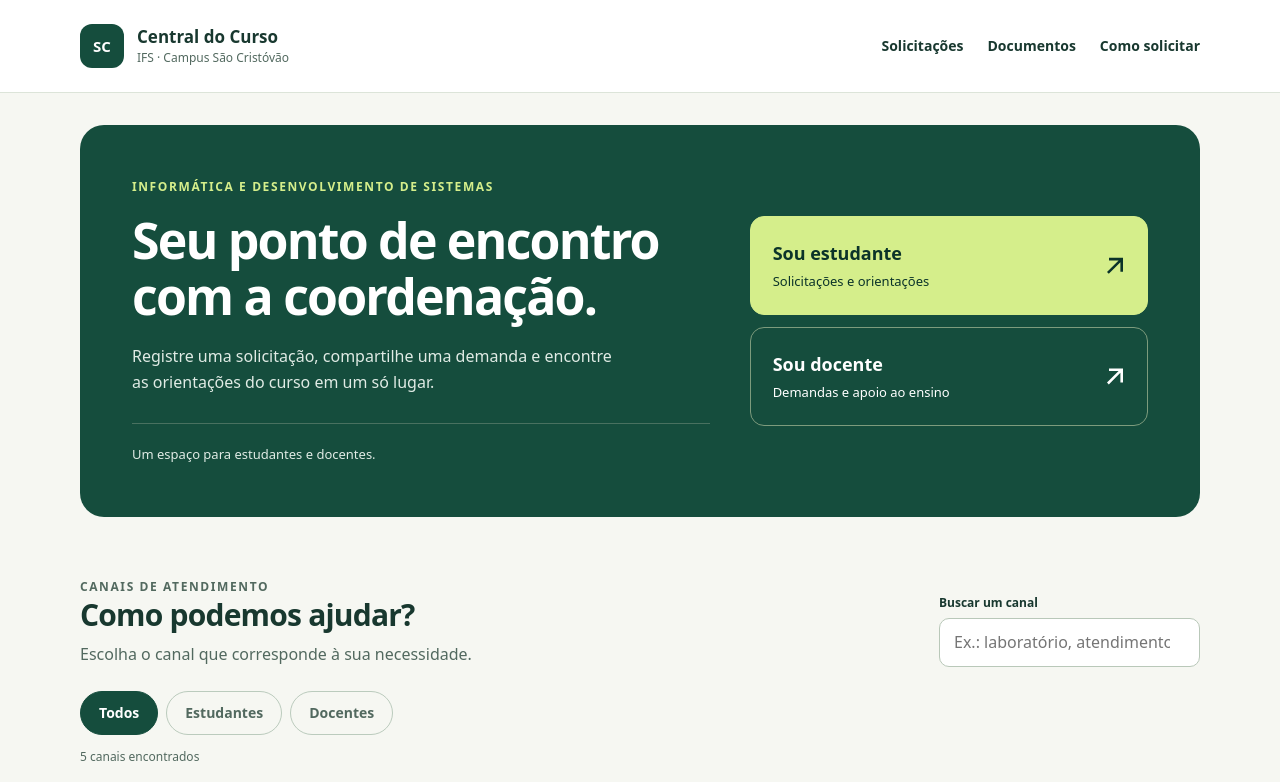
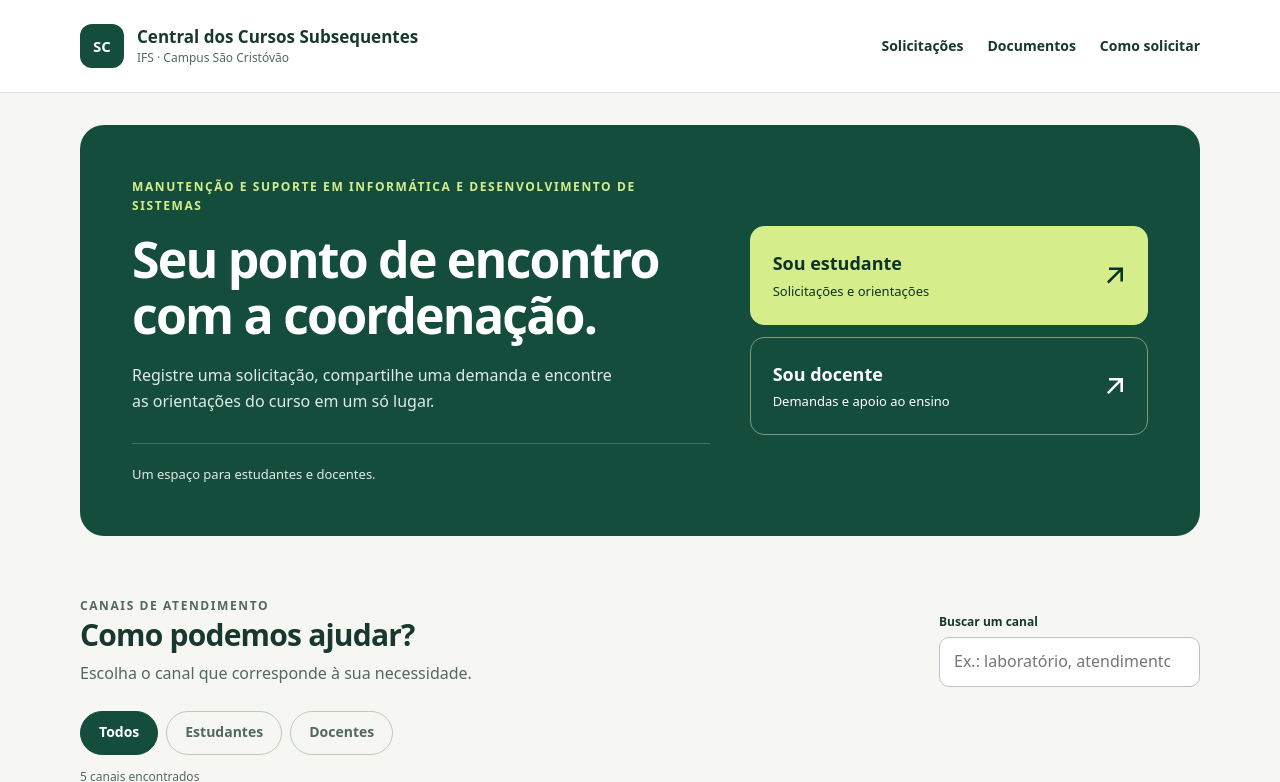
Before and after one commit to luanabto/Central-do-Curso_Subsequente, a plain HTML site: page index.html in a window 1280 px wide. Shown: the top 782 px of the page. Drawn offline with Linux system fonts and the light colour scheme.

Commit message:
Update index.html

```diff
--- a/index.html
+++ b/index.html
@@ -136,9 +136,9 @@
   <a class="skip" href="#solicitacoes">Pular para solicitações</a>
   <header class="top">
     <div class="wrap header">
-      <a class="brand" href="#inicio" aria-label="Central do Curso, início">
+      <a class="brand" href="#inicio" aria-label="Central dos Cursos Subsequentes, início">
         <span class="monogram" aria-hidden="true">SC</span>
-        <span><strong>Central do Curso</strong><small>IFS · Campus São Cristóvão</small></span>
+        <span><strong>Central dos Cursos Subsequentes</strong><small>IFS · Campus São Cristóvão</small></span>
       </a>
       <nav aria-label="Navegação principal">
         <a href="#solicitacoes">Solicitações</a><a href="#documentos">Documentos</a><a href="#orientacoes">Como solicitar</a>
@@ -149,7 +149,7 @@
     <section class="hero" aria-labelledby="titulo">
       <div class="hero-inner">
         <div>
-          <p class="eyebrow">Informática e Desenvolvimento de Sistemas</p>
+          <p class="eyebrow">Manutenção e Suporte em Informática e Desenvolvimento de Sistemas</p>
           <h1 id="titulo">Seu ponto de encontro<br>com a coordenação.</h1>
           <p class="hero-description">Registre uma solicitação, compartilhe uma demanda e encontre as orientações do curso em um só lugar.</p>
           <div class="hero-label">Um espaço para estudantes e docentes.</div>
@@ -213,7 +213,7 @@
       </ol>
     </section>
   </main>
-  <footer><div class="wrap footer-inner"><span>Coordenação dos Cursos de Informática · IFS — Campus São Cristóvão</span><a href="#inicio">Voltar ao início</a></div></footer>
+  <footer><div class="wrap footer-inner"><span>Coordenação dos Cursos Subsequentes de Informática · IFS — Campus São Cristóvão</span><a href="#inicio">Voltar ao início</a></div></footer>
   <script>
     (() => {
       "use strict";
```
